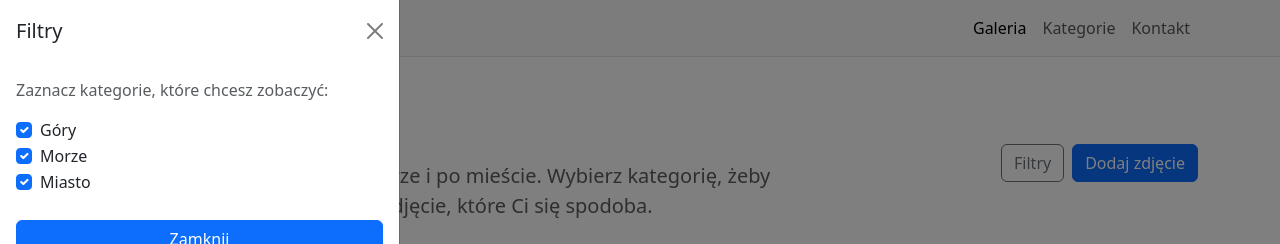
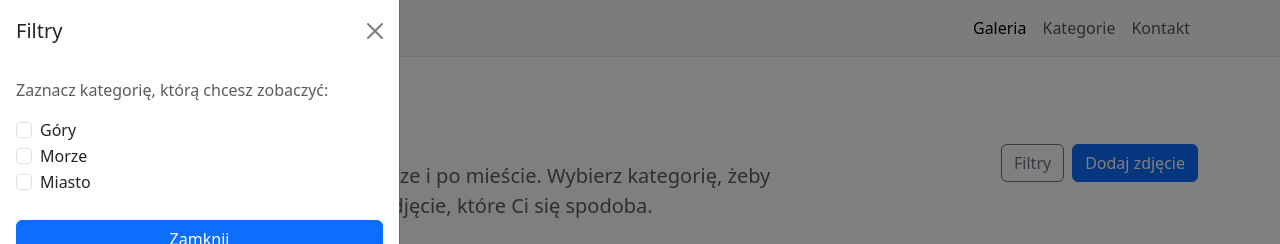
Before and after one commit to JK2233/aplikacje-webowe-zadania-jk, a React (Vite) app in the folder mb5/galeria-react-practical/: page / in a window 1280 px wide. Both pictures are taken after a click on the button "Filtry". Shown: the top 244 px of the page. Built offline with nearby package versions, Linux system fonts and the light colour scheme.

Commit message:
MB6: FiltersOffcanvas polaczony z tym samym stanem co CategoryBar
Signed-off-by: JK2000 <rafkul01@gmail.com>

```diff
--- a/mb5/galeria-react-practical/src/components/FilltersOffCanvas.jsx
+++ b/mb5/galeria-react-practical/src/components/FilltersOffCanvas.jsx
@@ -1,11 +1,20 @@
-const FiltersOffCanvas = () =>
-{
+const KATEGORIE = [
+{ value: 'gory', label: 'Góry' },
+{ value: 'morze', label: 'Morze' },
+{ value: 'miasto', label: 'Miasto' },
+];
+
+function FiltersOffcanvas({ aktywna, onWybierz }) {
+  function przelacz(kategoria) {
+    onWybierz(aktywna === kategoria ? 'wszystkie' : kategoria)
+  }
   return (
   <div
     className="offcanvas offcanvas-start"
     tabIndex="-1"
     id="panelFiltrow"
-      aria-labelledby="panelFiltrowLabel">
+    aria-labelledby="panelFiltrowLabel"
+    >
     <div className="offcanvas-header">
       <h2 className="offcanvas-title h5" id="panelFiltrowLabel">
         Filtry
@@ -14,40 +23,34 @@
         type="button"
         className="btn-close"
         data-bs-dismiss="offcanvas"
-          aria-label="Zamknij">
-        </button>
+        aria-label="Zamknij"
+      ></button>
     </div>
     <div className="offcanvas-body">
-        <p className="text-body-secondary">
-          Zaznacz kategorie, które chcesz zobaczyć:
-        </p>
-        <div className="form-check">
-          <input className="form-check-input" type="checkbox" id="filtrGory" defaultChecked />
-          <label className="form-check-label" htmlFor="filtrGory">
-            Góry
+      <p className="text-body-secondary">Zaznacz kategorię, którą chcesz zobaczyć:</p>
+      {KATEGORIE.map(kategoria => (
+        <div className="form-check" key={kategoria.value}>
+          <input
+            className="form-check-input"
+            type="checkbox"
+            id={`filtr-${kategoria.value}`}
+            checked={aktywna === kategoria.value || aktywna === 'wszystkie'}
+            onChange={() => przelacz(kategoria.value)}
+          />
+          <label className="form-check-label" htmlFor={`filtr-${kategoria.value}`}>
+            {kategoria.label}
           </label>
         </div>
-        <div className="form-check">
-          <input className="form-check-input" type="checkbox" id="filtrMorze" defaultChecked />
-          <label className="form-check-label" htmlFor="filtrMorze">
-            Morze
-          </label>
-        </div>
-        <div className="form-check">
-          <input className="form-check-input" type="checkbox" id="filtrMiasto" defaultChecked />
-          <label className="form-check-label" htmlFor="filtrMiasto">
-            Miasto
-          </label>
-        </div>
+      ))}
       <button
         type="button"
         className="btn btn-primary w-100 mt-4"
-          data-bs-dismiss="offcanvas">
+        data-bs-dismiss="offcanvas"
+        >
         Zamknij
       </button>
     </div>
   </div>
   );
 }
-
-export default FiltersOffCanvas;
+export default FiltersOffcanvas;
```
Lines whose indentation alone changed are shown as unchanged.
